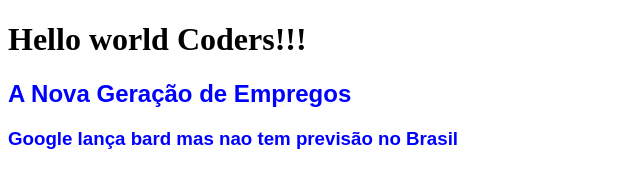
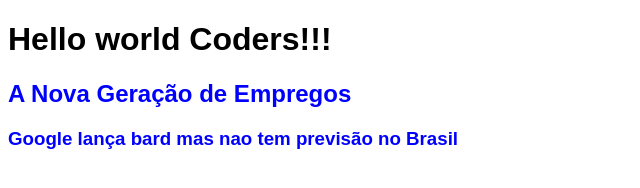
Before and after one commit to MarcosLima11/Coders4future, a plain HTML site: page index.html in a window 1280 px wide. Shown: the whole page, without its empty margins (0-640 px from the left). Drawn offline with nearby package versions, Linux system fonts and the light colour scheme.

Commit message:
exercício 02

```diff
--- a/style.css
+++ b/style.css
@@ -2,6 +2,6 @@
   height: 100%;
   width: 100%;
 }
-h3,h2{
+h3,h2,h1{
   font-family: sans-serif;
 }
```
Also changed, not shown: index.html (+0 -6 lines).
